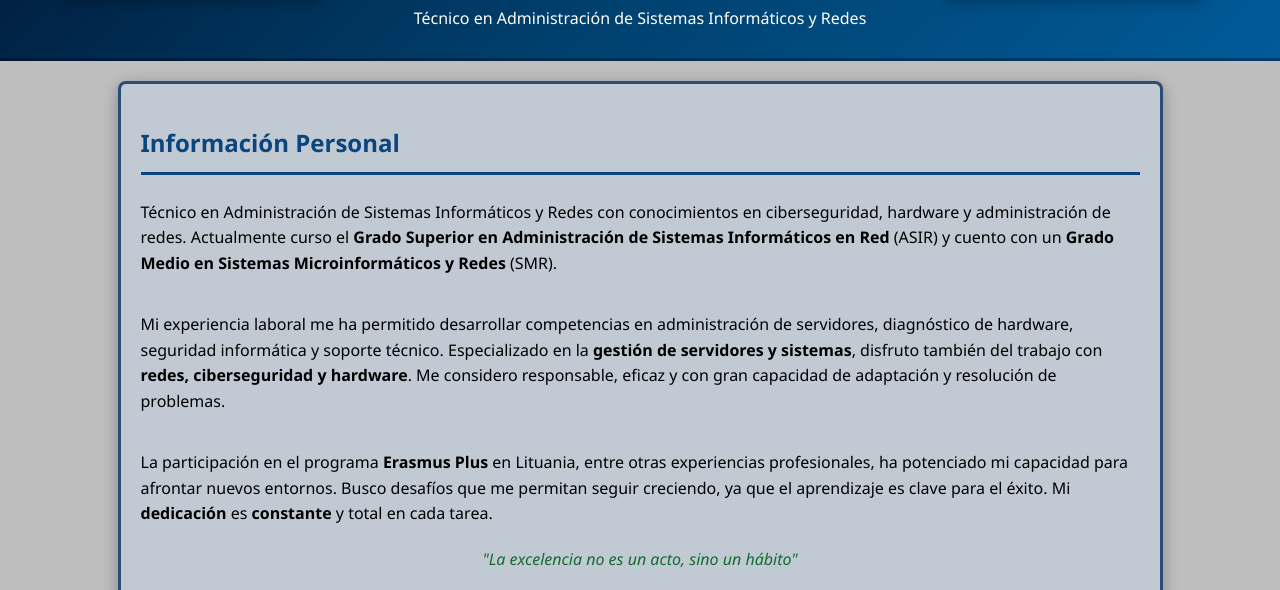
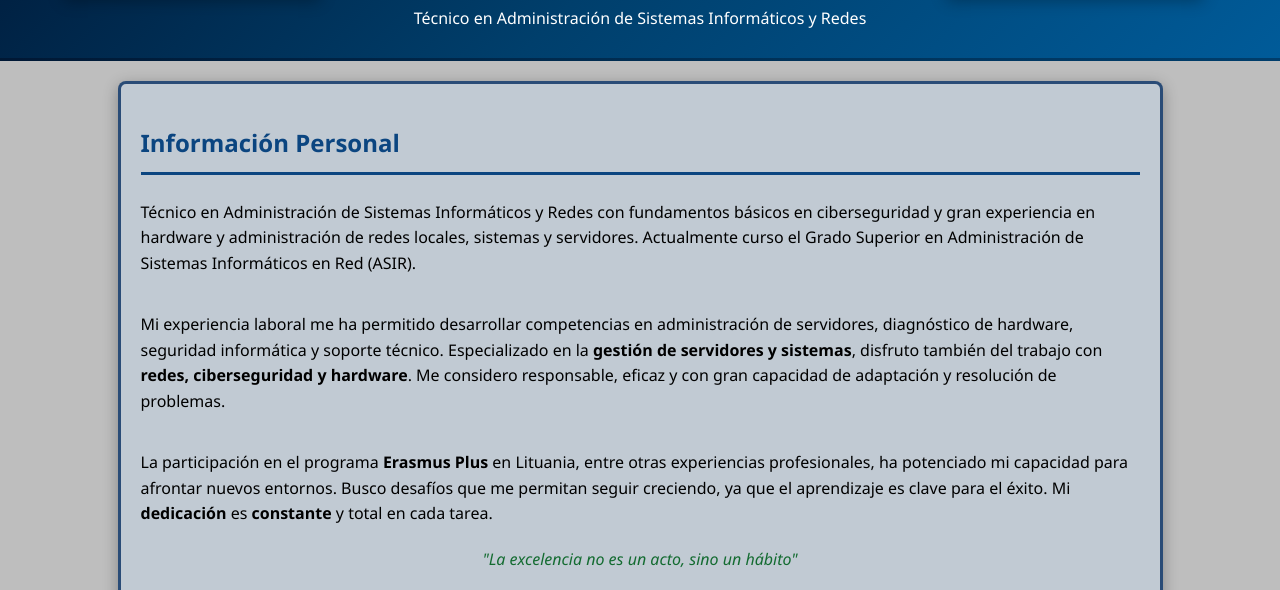
Before and after one commit to Fedes10/Fedes10, a plain HTML site: page Federico.html in a window 1280 px wide. Shown: the part 186-776 px from the top of the page. Drawn offline with Linux system fonts and the light colour scheme.

Commit message:
Update Federico.html

```diff
--- a/Federico.html
+++ b/Federico.html
@@ -224,7 +224,7 @@
             <div class="contact-info">
                 <div>
                     <p>
-                        Técnico en Administración de Sistemas Informáticos y Redes con conocimientos en ciberseguridad, hardware y administración de redes. Actualmente curso el <strong>Grado Superior en Administración de Sistemas Informáticos en Red</strong> (ASIR) y cuento con un <strong>Grado Medio en Sistemas Microinformáticos y Redes</strong> (SMR).
+                        Técnico en Administración de Sistemas Informáticos y Redes con fundamentos básicos en ciberseguridad y gran experiencia en hardware y administración de redes locales, sistemas y servidores. Actualmente curso el Grado Superior en Administración de Sistemas Informáticos en Red (ASIR).
                     </p>
                     <br>
                     <p>
```
